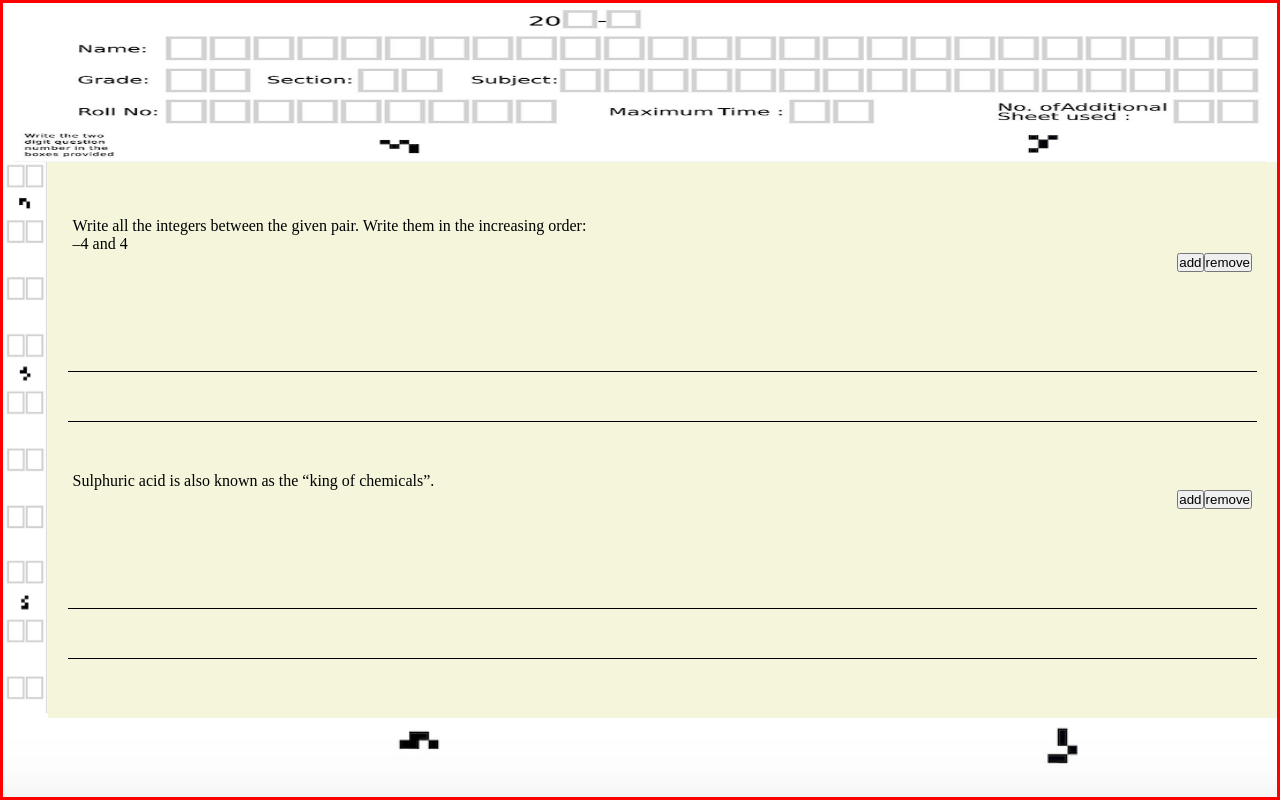
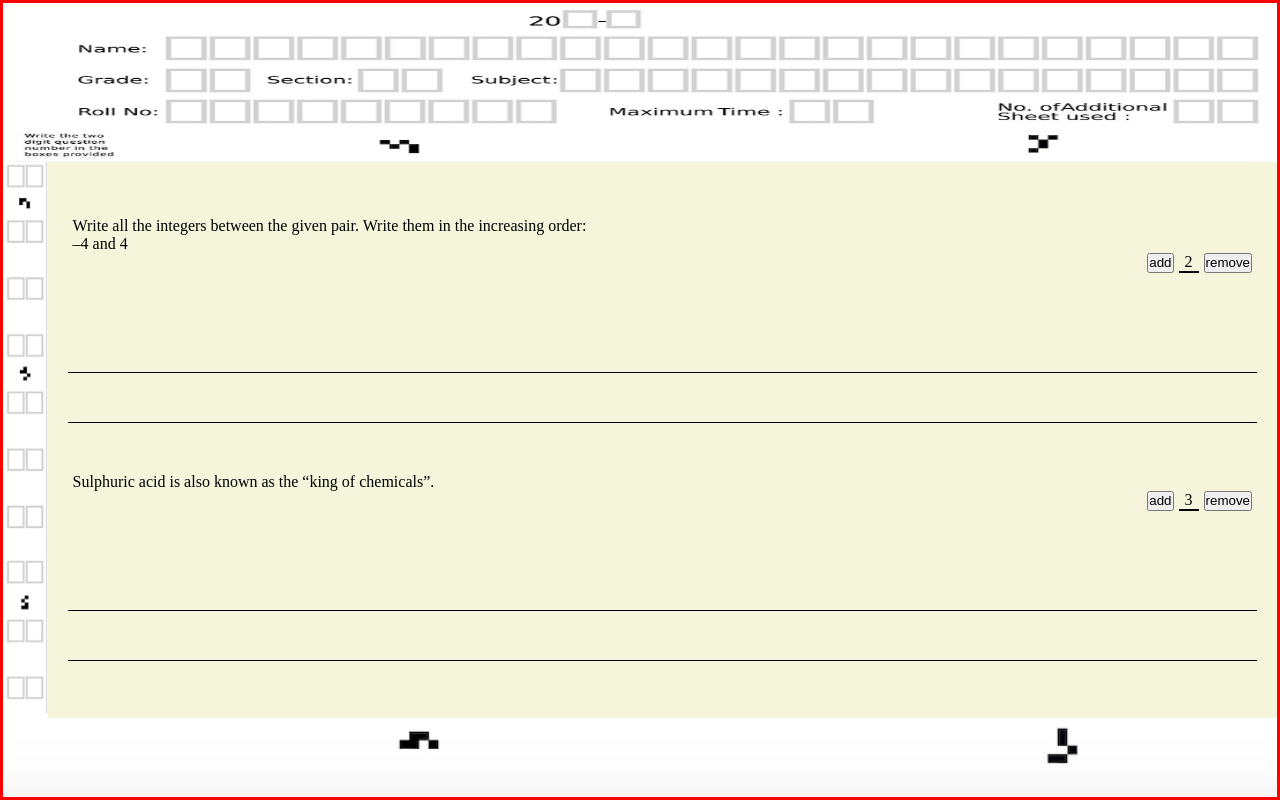
Before and after one commit to sherukhann/base-template-and-spillover-poc, a React app: page / in a window 1280 px wide. Shown: the top 800 px of the page. Built offline with nearby package versions, Linux system fonts and the light colour scheme; the HTML template or start-up script is replaced by a standard one.

Commit message:
remove btn solved

```diff
--- a/src/QuestionsArea.jsx
+++ b/src/QuestionsArea.jsx
@@ -5,16 +5,8 @@ function QuestionsArea({item, index, questions, handleSpillOver, registerRef, pa
     const questionRef = useRef()
     const observerRef = useRef()
 
-    // const observerAllNode = () => {
-    //     const allElement = document.querySelectorAll(`#page-target-${index}`)
-    //     allElement.forEach(ele => {
-    //         observerRef.current.observe(ele)
-    //     })
-    // }
-
     useEffect(() => {
         if(questionRef.current) {
-            // if(item.observerRef.current) item.observerRef.current.disconnect()
 
             const allElement = document.querySelectorAll(`#page-target-${index}`)
             let options = {
@@ -48,16 +40,9 @@ function QuestionsArea({item, index, questions, handleSpillOver, registerRef, pa
 
     },[questionRef.current, handleSpillOver])
 
-    // useEffect(() => {
-    //     if(observerRef.current) {
-    //         observerAllNode()
-    //     }
-    // },[questions])
-
-
     const handleSpace = (e, queIndex, line) => {
-        // const currentPage = Number(e.target.parentNode.parentNode.dataset.pageIndex)
         const questionDiv = document.querySelectorAll(`[data-question-id="${queIndex}"]`)
+        const countLine = document.querySelector(`#question-line-count-${queIndex}`)
         const lastNode = questionDiv[questionDiv.length-1]
         const currentPage = lastNode.dataset.pageIndex
         // console.log(">>> add remove current question : ", {parent: lastNode.parentNode ,questionDiv, lastNode, index, currentPage, rrr: pages[currentPage].ref.current, obrr: pages[currentPage].observerRef.current})
@@ -69,10 +54,12 @@ function QuestionsArea({item, index, questions, handleSpillOver, registerRef, pa
             space.setAttribute('data-question-id', `${queIndex}`)
             lastNode.after(space)
             pages[currentPage].observerRef.current.observe(space)
+            countLine.innerHTML = questionDiv.length
         } else {
             if(questionDiv.length > 2) {
                 pages[currentPage].observerRef.current.unobserve(lastNode)
                 lastNode.parentNode.removeChild(lastNode)
+                countLine.innerHTML = questionDiv.length-2;
             }
         }
     }
@@ -89,6 +76,7 @@ function QuestionsArea({item, index, questions, handleSpillOver, registerRef, pa
                     <div dangerouslySetInnerHTML={{__html: text}} />
                     <div className={styles.addSpaceBtns}>
                         <button data-question-index={qi} onClick={(e) => handleSpace(e, qi, 1)} >add</button>
+                        <div className={styles.lineCount} id={`question-line-count-${qi}`}>{space}</div>
                         <button data-question-index={qi} onClick={(e) => handleSpace(e, qi, -1)} >remove</button>
                     </div>
                 </div>
--- a/src/questionArea.module.css
+++ b/src/questionArea.module.css
@@ -40,6 +40,14 @@
     /* margin: 10px 0; */
 }
 
+.lineCount{
+    width: 20px;
+    height: 100%;
+    border-bottom: 2px solid;
+    margin: 0 5px;
+    text-align: center;
+}
+
 .observer {
     position: absolute;
     bottom: 0;
```
